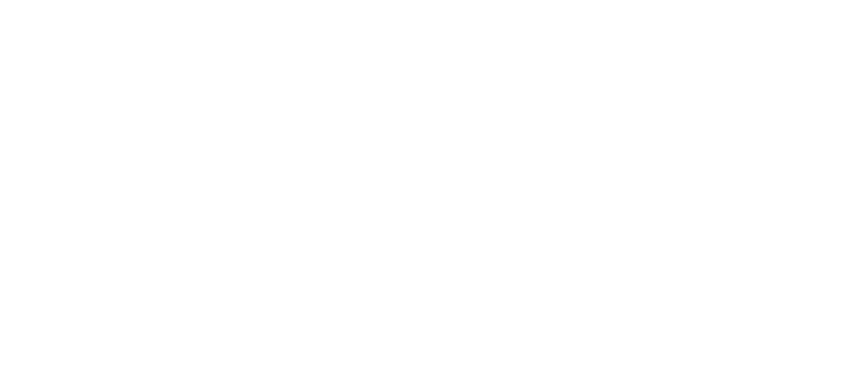
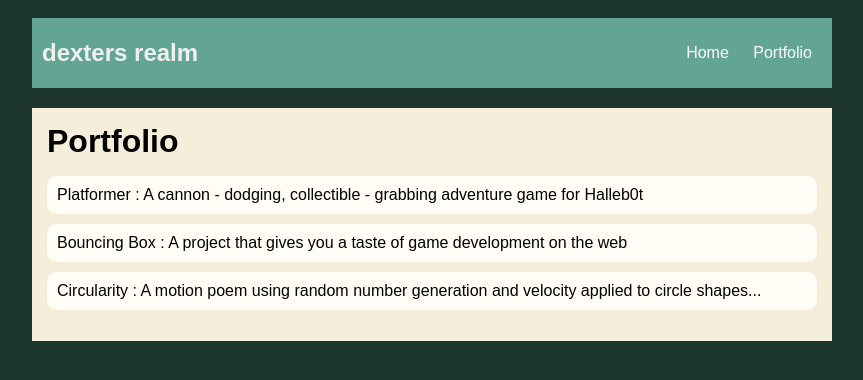
Before and after one commit to dexasg/dexasg.github.io, a plain HTML site: page portfolio.html in a window 1280 px wide. Shown: the whole page, without its empty margins (208-1071 px from the left). Drawn offline with Linux system fonts and the light colour scheme.

Commit message:
add index.html and css files

```diff
--- a/portfolio.html
+++ b/portfolio.html
@@ -0,0 +1,33 @@
+<!DOCTYPE HTML>
+<html>
+    <head>
+        <title>dexters realm</title>
+        <link rel="stylesheet" href="style.css"
+    </head>
+
+    <body>
+      <div id="all-contents">
+        <nav>
+            <h1>dexters realm</h1>
+            <ul id="nav-ul">
+               <li class="nav-li">
+               <a class="nav-a" href="index.html">Home</a>
+             </li>
+             <li class="nav-li">
+               <a class="nav-a" href="portfolio.html">Portfolio</a>
+             </li>
+         </ul>
+     </nav>
+     <main>
+        <div class="content">
+            <h1>Portfolio</h1>
+            <ul id="portfolio">
+                <li><a href="projects/platformer/">Platformer : A cannon - dodging, collectible - grabbing adventure game for Halleb0t</a></li>
+                <li><a href="projects/bouncing-box/">Bouncing Box : A project that gives you a taste of game development on the web </a></li>
+                <li><a href="projects/circularity/">Circularity : A motion poem using random number generation and velocity applied to circle shapes...</a></li>
+            </ul>
+        </div>
+     </main>
+      </div>
+    </body>
+</html>
--- a/style.css
+++ b/style.css
@@ -11,11 +11,13 @@
 
    /* navigation menu */
    nav {
-       background: rgb(98, 165, 148);
-      margin: 0 auto;
-       display: flex;
-       padding: 10px;
-   }
+    background: rgb(98, 165, 148);
+    margin: 0 auto;
+    margin-bottom: 20px;
+    display: flex;
+    padding: 10px;
+    }
+
    h1 {
        display: flex;
        align-items: center;
@@ -60,3 +62,29 @@
    h2, h3 {
        margin: 0px;
    }
+
+      /* portfolio styles */
+      .content h1 {
+        color: black;
+    }
+
+    #portfolio {
+        list-style-type: none;
+        padding-left: 0;
+    }
+
+    #portfolio li {
+        background: rgb(255, 253, 246);
+        padding: 10px;
+        border-radius: 10px;
+        margin-bottom: 10px;
+    }
+
+    #portfolio li:hover {
+        background: #eee;
+    }
+
+    #portfolio a {
+        text-decoration: none;
+        color: #000000;
+    }
```
Also changed, not shown: index.html (+4 -5 lines).
